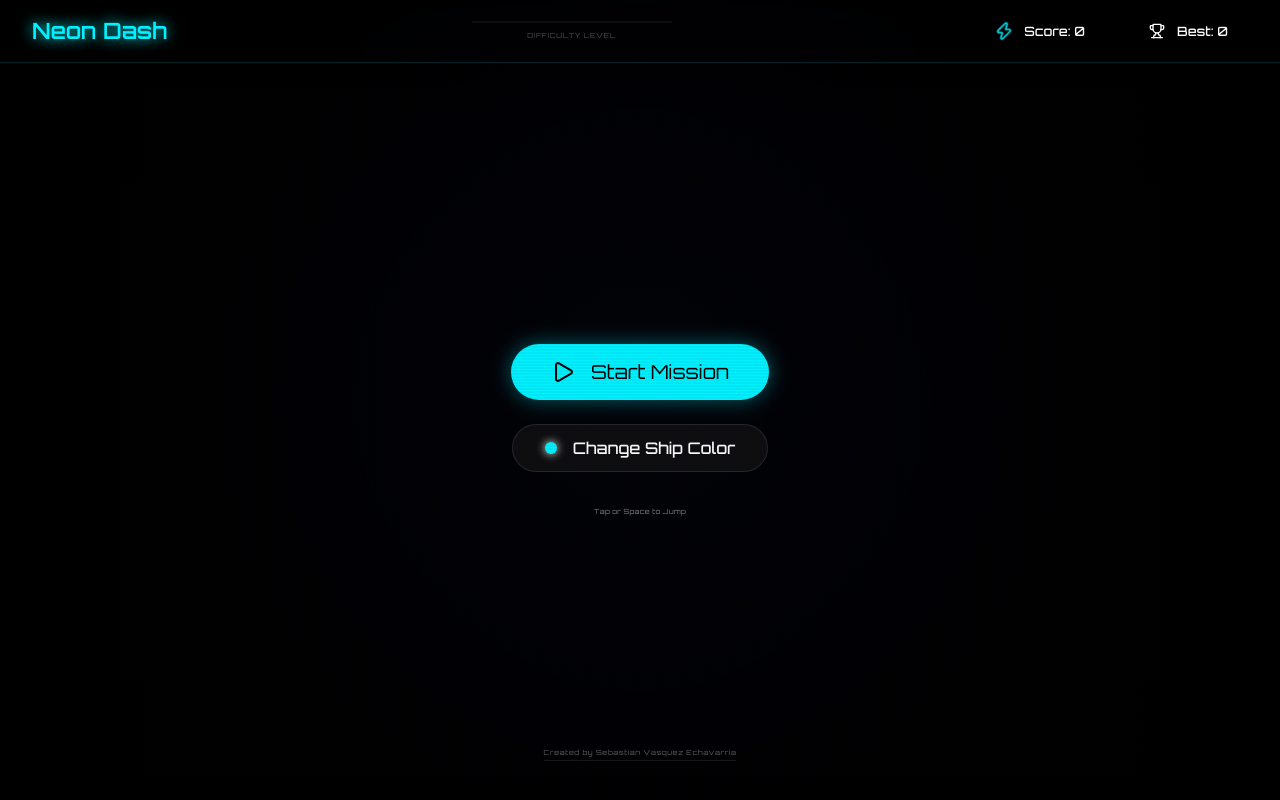
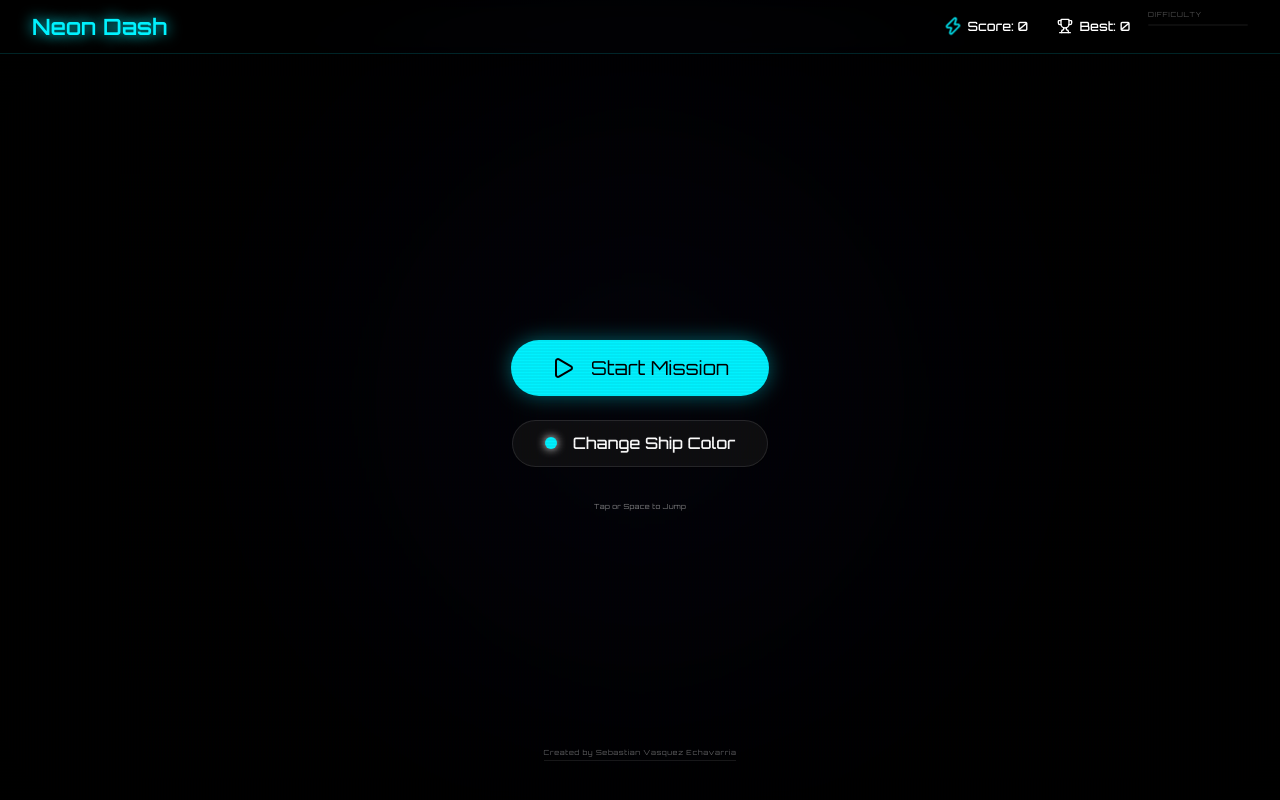
Before and after one commit to sebastianvasquezechavarria1234/neon-dash, a React (Vite) app: page / in a window 1280 px wide. Built offline with nearby package versions, Linux system fonts and the light colour scheme.

Commit message:
UI: Move difficulty bar to header right, tighten HUD spacing

```diff
--- a/src/App.css
+++ b/src/App.css
@@ -54,14 +54,14 @@ header {
 
 .stats-container {
   display: flex;
-  gap: 1.5rem;
+  gap: 0.4rem;
 }
 
 .stat-item {
   display: flex;
   align-items: center;
-  gap: 0.75rem;
-  padding: 0.75rem 1.25rem;
+  gap: 0.4rem;
+  padding: 0.4rem 0.7rem;
   font-weight: 500;
   color: #fff;
 }
@@ -304,12 +304,11 @@ footer {
 }
 
 .difficulty-progress {
-  flex: 1;
-  max-width: 200px;
   display: flex;
   flex-direction: column;
-  gap: 0.5rem;
-  align-items: center;
+  gap: 3px;
+  align-items: flex-start;
+  width: 100px;
 }
 
 .progress-track {
--- a/src/App.jsx
+++ b/src/App.jsx
@@ -613,17 +613,6 @@ function App() {
           </motion.h1>
         </div>
 
-        <div className="difficulty-progress">
-          <div className="progress-track">
-            <motion.div
-              className="progress-fill"
-              animate={{ width: `${Math.min(100, (score / 50) * 100)}%` }}
-              transition={{ type: "spring", stiffness: 50 }}
-            />
-          </div>
-          <span className="progress-label">Difficulty Level</span>
-        </div>
-
         <div className="header-right">
           <div className="stats-container">
             <div className="stat-item">
@@ -633,6 +622,16 @@ function App() {
             <div className="stat-item">
               <Trophy size={16} />
               <span>Best: {highScore}</span>
+            </div>
+            <div className="difficulty-progress">
+              <span className="progress-label">Difficulty</span>
+              <div className="progress-track">
+                <motion.div
+                  className="progress-fill"
+                  animate={{ width: `${Math.min(100, (score / 50) * 100)}%` }}
+                  transition={{ type: "spring", stiffness: 50 }}
+                />
+              </div>
             </div>
             {gameState === 'playing' && (
               <button className="pause-btn" onClick={togglePause}>
```
